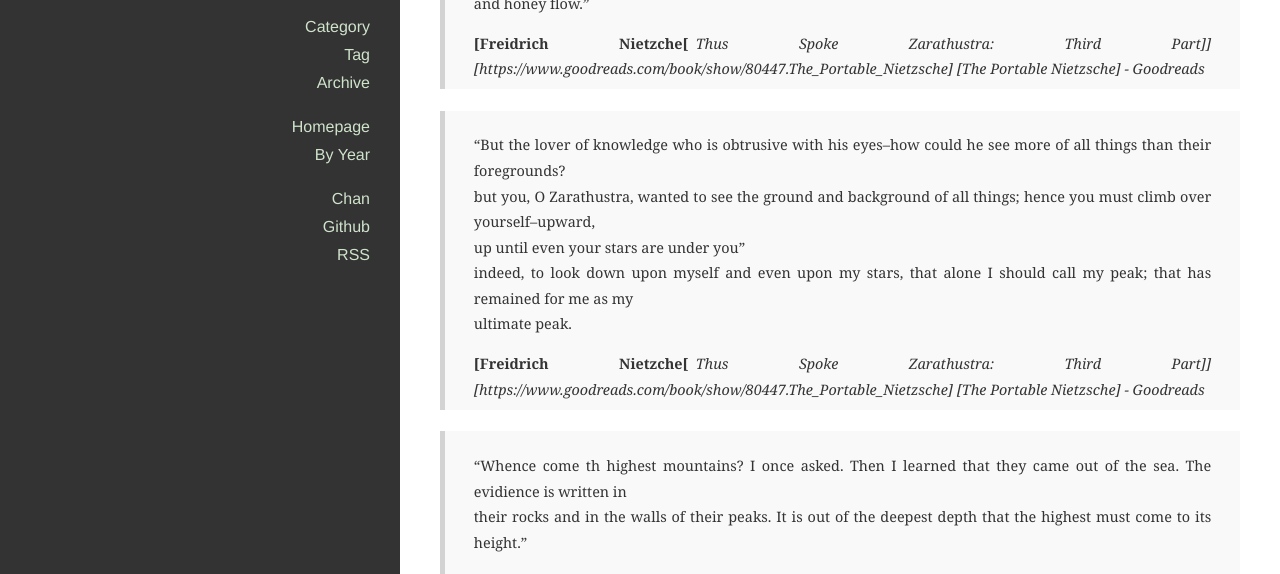
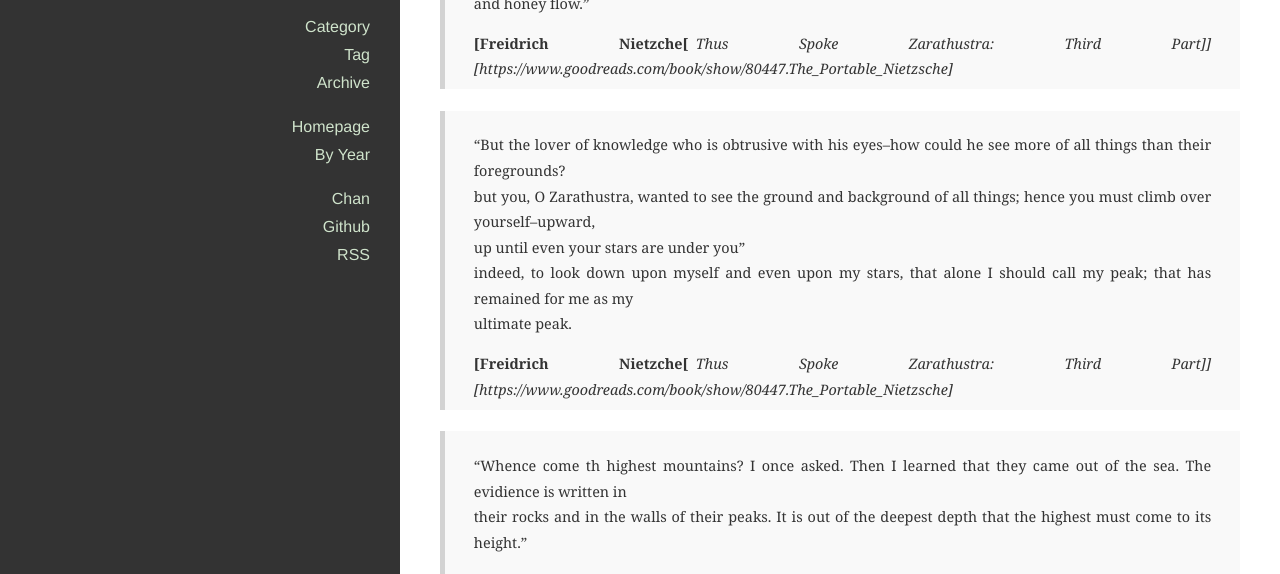
Before and after one commit to itsallupo/abrax, a plain HTML site: page 2019/04/23/Zarathustra/index.html in a window 1280 px wide. Shown: the part 226-800 px from the top of the page. Drawn offline with nearby package versions, Linux system fonts and the light colour scheme.

Commit message:
Site updated: 2019-04-23 01:59:58

```diff
--- a/2019/04/23/Zarathustra/index.html
+++ b/2019/04/23/Zarathustra/index.html
@@ -19,7 +19,7 @@
 <meta property="og:site_name" content="abrax.io">
 <meta property="og:description" content="“now what was gentlest in you must still become the hardest. he who has always spared himself much will in the endbecome sickly of so much consideration. praised be what hardens! I do not praise the l">
 <meta property="og:locale" content="default">
-<meta property="og:updated_time" content="2019-04-23T05:56:41.905Z">
+<meta property="og:updated_time" content="2019-04-23T05:59:47.284Z">
 <meta name="twitter:card" content="summary">
 <meta name="twitter:title" content="Zarathustra">
 <meta name="twitter:description" content="“now what was gentlest in you must still become the hardest. he who has always spared himself much will in the endbecome sickly of so much consideration. praised be what hardens! I do not praise the l">
@@ -172,13 +172,13 @@
   </div>
   <div class="article-entry">
     <blockquote><p>“now what was gentlest in you must still become the hardest. he who has always spared himself much will in the end<br>become sickly of so much consideration. praised be what hardens! I do not praise the land where butter and honey flow.”</p>
-<footer><strong>[Freidrich Nietzche[</strong><cite>Thus Spoke Zarathustra: Third Part]] [https://www.goodreads.com/book/show/80447.The_Portable_Nietzsche] [The Portable Nietzsche] - Goodreads</cite></footer></blockquote>
+<footer><strong>[Freidrich Nietzche[</strong><cite>Thus Spoke Zarathustra: Third Part]] [https://www.goodreads.com/book/show/80447.The_Portable_Nietzsche]</cite></footer></blockquote>
 <blockquote><p>“But the lover of knowledge who is obtrusive with his eyes–how could he see more of all things than their foregrounds?<br>but you, O Zarathustra, wanted to see the ground and background of all things; hence you must climb over yourself–upward,<br>up until even your stars are under you”<br>indeed, to look down upon myself and even upon my stars, that alone I should call my peak; that has remained for me as my<br>ultimate peak.</p>
-<footer><strong>[Freidrich Nietzche[</strong><cite>Thus Spoke Zarathustra: Third Part]] [https://www.goodreads.com/book/show/80447.The_Portable_Nietzsche] [The Portable Nietzsche] - Goodreads</cite></footer></blockquote>
+<footer><strong>[Freidrich Nietzche[</strong><cite>Thus Spoke Zarathustra: Third Part]] [https://www.goodreads.com/book/show/80447.The_Portable_Nietzsche]</cite></footer></blockquote>
 <blockquote><p>“Whence come th highest mountains? I once asked. Then I learned that they came out of the sea. The evidience is written in<br>their rocks and in the walls of their peaks. It is out of the deepest depth that the highest must come to its height.”</p>
-<footer><strong>[Freidrich Nietzche[</strong><cite>Thus Spoke Zarathustra: Third Part]] [https://www.goodreads.com/book/show/80447.The_Portable_Nietzsche] [The Portable Nietzsche - Goodreads ]</cite></footer></blockquote>
+<footer><strong>[Freidrich Nietzche[</strong><cite>Thus Spoke Zarathustra: Third Part]] [https://www.goodreads.com/book/show/80447.The_Portable_Nietzsche]</cite></footer></blockquote>
 <blockquote><p>“What, Zarathustra, he said, would you sing comfort even to the sea? O you loving fool, Zarathustra, you are trust-overfull.<br>But thus have you always been: you have always approached everything terrible trustfully. You have wanted to pet every monster.<br>A whiff of warm breath , a little soft tuft on the paw–and at once you were ready to love and to lure it.”</p>
-<footer><strong>[Freidrich Nietzche[</strong><cite>Thus Spoke Zarathustra: Third Part]] [https://www.goodreads.com/book/show/80447.The_Portable_Nietzsche] [The Portable Nietzsche] - Goodreads</cite></footer></blockquote>
+<footer><strong>[Freidrich Nietzche[</strong><cite>Thus Spoke Zarathustra: Third Part]] [https://www.goodreads.com/book/show/80447.The_Portable_Nietzsche]</cite></footer></blockquote>
 
   </div>
   <footer class="article-footer">
```
Also changed, not shown: archives/2019/04/index.html (+4 -4 lines), archives/2019/index.html (+4 -4 lines), archives/index.html (+4 -4 lines), index.html (+4 -4 lines).
